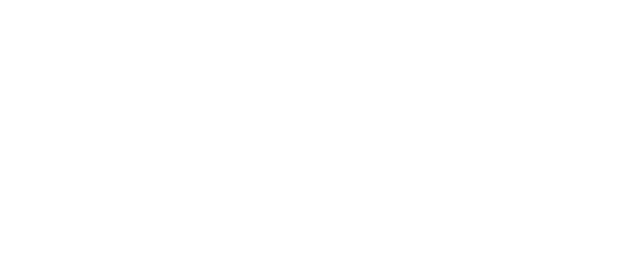
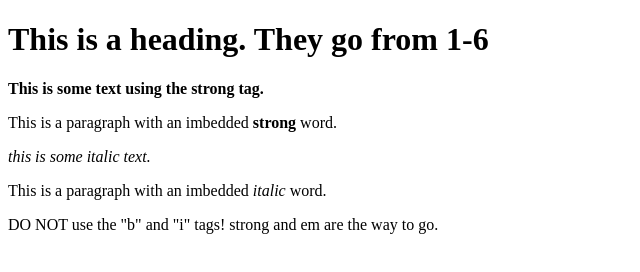
Before and after one commit to andrasszentgyorgyi/OdinProject, a plain HTML site: page Foundations/HTML_Boilerplate/index.html in a window 1280 px wide. Shown: the whole page, without its empty margins (0-640 px from the left). Drawn offline with Linux system fonts and the light colour scheme.

Commit message:
Changed subdirectory name for organization, completed task Working with Text task.

```diff
--- a/Foundations/HTML_Boilerplate/index.html
+++ b/Foundations/HTML_Boilerplate/index.html
@@ -6,6 +6,12 @@
     <title>Document</title>
 </head>
 <body>
-
+    <h1>This is a heading. They go from 1-6</h1>
+    <strong>This is some text using the strong tag.</strong>
+    <p>This is a paragraph with an imbedded <strong>strong</strong> word.</p>
+    <em>this is some italic text.</em>
+    <p>This is a paragraph with an imbedded <em>italic</em> word.</p>
+    <!--this is an html comment.-->
+    <p>DO NOT use the "b" and "i" tags! strong and em are the way to go.<p>
 </body>
 </html>
```
Also changed, not shown: Foundations/1_HTML_Boilerplate/index.html (added, +11 -0 lines).
